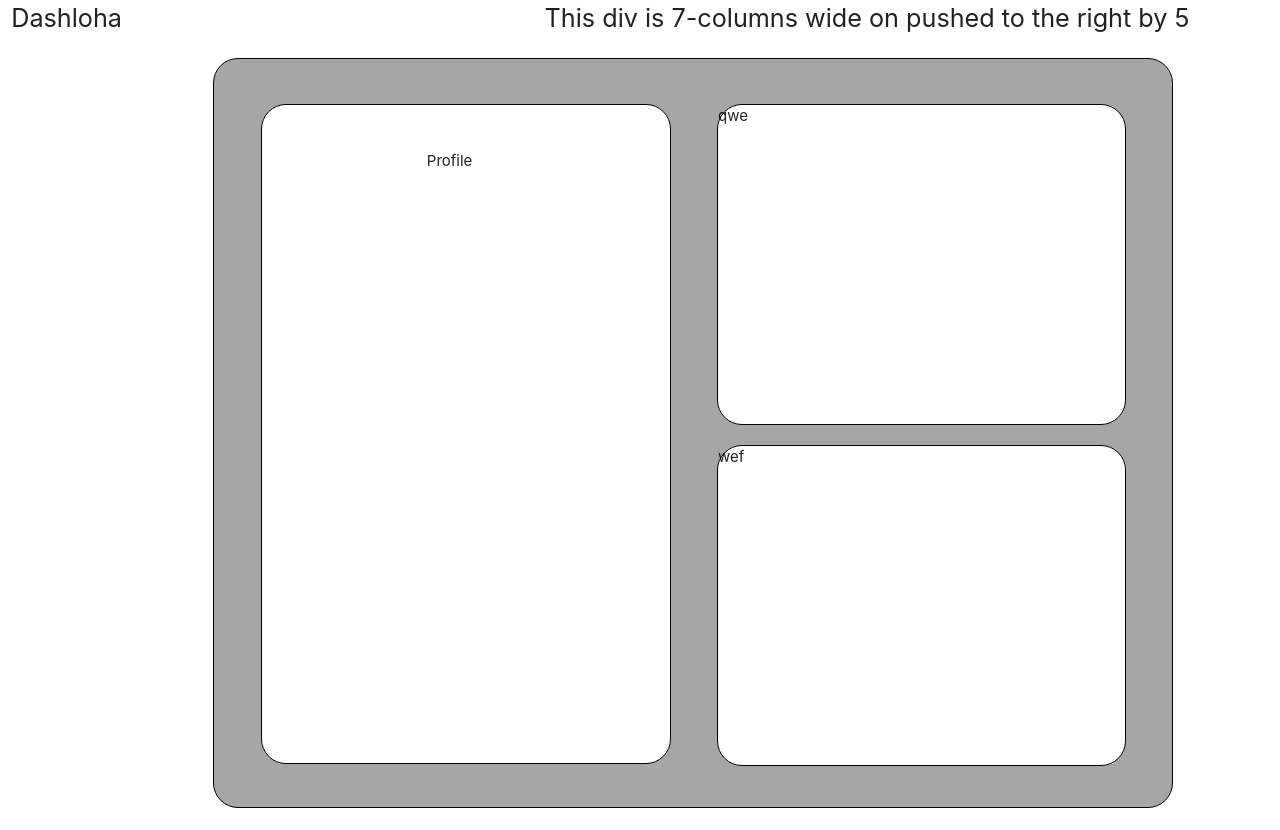
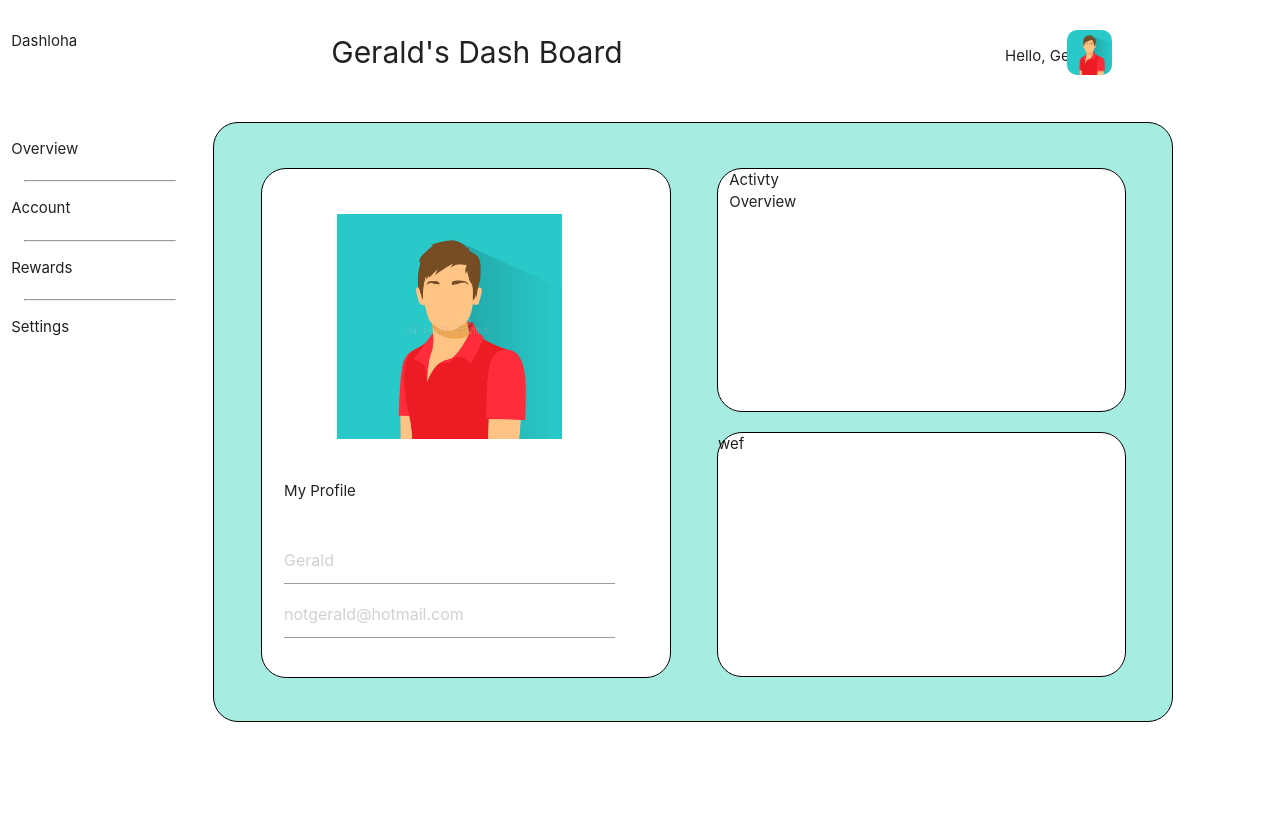
Before and after one commit to HACC2019/team-s, a Vue app in the folder hacc/: page /#/ in a window 1280 px wide. Before the commit the page ends 808 px from the top, so only its background shows below. Built offline with nearby package versions, Linux system fonts and the light colour scheme.

Commit message:
mvp for now

```diff
--- a/hacc/src/pages/Account.vue
+++ b/hacc/src/pages/Account.vue
@@ -1,30 +1,45 @@
 <template>
-    <div id="account-main">
-       <div class="row">
-            <div class="col s7 push-s5"><span class="flow-text">This div is 7-columns wide on pushed to the right by 5</span></div>
+    <div id="accountmain">
+        <div id="desktop">
+            <div class="row smallOffset">
+                <!--    <div class="col s7 push-s5"><span class="flow-text">This div is 7-columns wide on pushed to the right by 5</span></div>
                     <div class="col s5 pull-s7"><span class="flow-text">Dashloha</span></div>
+                -->
+                    <div class="col s3">Dashloha</div>
+                    <div class="col s6 bigText">Gerald's Dash Board</div>
+                    <div class="col push-s1"><img class="row s1 smallImage" :src="profilePicture"></div>
+                    <div class="col">
+                        <p class="row s1">Hello, Gerald</p>
+                    </div>
             </div>
 
 
             <div class="row">
 
-            <div class="col s9 push-s2 blocky">
+                    <div class="col s9 push-s2 blocky" id="mainBlock">
                         <div id="backBlock"></div>
                     <div class="row blockyRow offset">
                             <div class="col s1"></div>
 
                             <div class="col s12 profileBlock">
                                 <div class="col s11 center offset">
-                            <div class="row">Profile</div>
-                            <div class="row"></div>
-                            <div class="row"></div>
+                                    <div class="row">
+                                        <img class="image" :src="profilePicture">
+                                    </div>
+                                    <div class="row">
+                                        <p class="col">My Profile</p>
+                                    </div>
+                                    <input class="smallInput" type="text" placeholder="Gerald">
+                                    <input class="smallInput" type="text" placeholder="notgerald@hotmail.com">
                                 </div>
                             </div>
 
                             <div class="col s1"></div>
 
                             <div class="col s12">
-                        <div class="row profileBlockSmall">qwe</div>
+                                <div class="row profileBlockSmall">
+                                    <div class="col s4">Activty Overview</div>
+                                </div>
                                 <div class="row profileBlockSmall">wef</div>
                             </div>
 
@@ -32,18 +47,111 @@
                     </div>
                     </div>
 
-            <div id="hello"></div>
-
                     <!--This is the side bar-->
-            <div class="col s2 pull-s10 sideBar">
-                <div class="row">Overview</div>
-                <div class="row">Account</div>
-                <div class="row">Rewards</div>
-                <div class="row">Settings</div>
+                    <div class="col s1 pull-s9 sideBar">
+                        <div class="col s10"></div>
+                        <div class="col s10">
+                            <p class="row">Overview</p>
+                            <hr class="line">
+                            <p class="row">Account</p>
+                            <hr class="line">
+                            <p class="row">Rewards</p>
+                            <hr class="line">
+                            <p class="row">Settings</p>
                         </div>
                     </div>
             </div>
+        </div>
+
+        <div id="mobile">
+            <div id="mobileMain">
+
+                <div class="row">
+                    <p class="col 4 bigFont" @click="display">☰</p>
+                    <p class="col s7 bigFont">Gerlad's Dashboard</p>
+                    <img class="smallMobileImage" :src="profilePicture">
+                </div>
+
+                <div class="row">
+                    <img class="col  mobileImage oof" :src="profilePicture">
+                </div>
+
+
+                <div class="row mobileSmallBlock" v-bind:style="{position: 'absolute', marginTop: '18rem'}">
+                    <p class="col s12 push-s4" v-bind:style="{marginTop: '3rem'}">My Profile</p>
+                </div>
+                <div class="row mobileSmallBlock" v-bind:style="{position: 'absolute', marginTop: '28rem'}">
+                    <p class="col s12 push-s4" v-bind:style="{marginTop: '3rem'}">My Activity</p>
+                </div>
+                <div class="row mobileSmallBlock" v-bind:style="{position: 'absolute', marginTop: '38rem'}">
+                    <p class="col s12 push-s4" v-bind:style="{marginTop: '3rem'}">My Community</p>
+                </div>
+
+
+               <ul id="mobileSideNav" class="row" ref="mobileSideNav">
+                    <li class="bigFont">Overview</li>
+                    <li class="bigFont">Account</li>
+                    <li class="bigFont">Rewards</li>
+                    <li class="bigFont">Settings</li>
+                </ul>
+            </div>
+
+        </div>
+    </div>
+
 </template>
+
+
+
+<style scoped>
+.mobileSmallBlock {
+
+    height: 8rem;
+    background-color: white;
+    border-radius: 24px;
+    width: 20rem;
+    margin-left: 3rem;
+    overflow: hidden;
+}
+
+.oof {
+    position: absolute;
+}
+
+.biggerFont {
+    font-size: 36px;
+}
+.bigFont {
+    color: 	whitesmoke;
+    font-size: 22px;
+    margin-top: 2rem;
+}
+
+.mobileImage {
+    border-radius: 25px;
+    height: 15rem;
+    margin-left: 5rem;
+}
+
+.smallMobileImage {
+    height: 5rem;
+    margin-top: 1rem;
+    margin-left: 1rem;
+    border-radius: 50px;
+}
+
+#mobileSideNav {
+    background-color: rgba(34, 34, 34, 0.3);
+    border-radius: 15px;
+    display: none;
+    height: 50rem;
+    position: relative;
+    margin-left: 0px;
+    margin-top: -28px;
+    width: 50%;
+    z-index: 10;
+}
+</style>
 
 <script>
 export default {
@@ -51,23 +159,37 @@ export default {
 
     },
     data: function() {
-
+        return {
+            profilePicture: require('../assets/Account/profilepic.jpg')
+        }
     },
     methods: {
-
+        display: function() {
+            if (this.$refs.mobileSideNav.style.display == 'block') {
+                this.$refs.mobileSideNav.style.display = 'none';
+            } else {
+                this.$refs.mobileSideNav.style.display = 'block';
+            }
+        }
     }
 }
 </script>
 
 <style scoped>
 #account-main {
+    overflow: hidden;
+    display: block;
+}
+
+.bigText {
+    font-size: 30px;
 }
 
 .blocky {
-    background-color: rgba(34, 34, 34, 0.4);
+    background-color: rgba(166, 236, 224, 1);
     border: solid 1px black;
     border-radius: 25px;
-    height:  50rem;
+    height:  40rem;
     position: relative;
     z-index: -2;
 }
@@ -79,11 +201,25 @@ export default {
     justify-content: center;
 }
 
+.image {
+    height: 15rem;
+}
+
+.smallImage {
+    border-radius: 10px;
+    height: 3rem;
+}
+
+.line {
+    margin-left: 1px;
+    width: 10rem;
+}
+
 .profileBlock {
     background-color:white;
     border: solid 1px black;
     border-radius:  25px;
-    height: 44rem;
+    height: 34rem;
 }
 
 
@@ -95,8 +231,35 @@ export default {
     background-color: white;
     border: solid 1px black;
     border-radius:  25px;
-    height: 21.4rem;
+    height: 16.3rem;
+}
+
+.smallInput {
+    width: 10px;
+}
+
+.smallOffset {
+    margin-top: 2rem;
 }
 
 
+#mobile {
+    display: none;
+}
+
+#mobile {
+    background-color: rgba(166, 236, 224, 1);
+    height: 58rem;
+    overflow: hidden;
+}
+
+@media only screen and (max-width: 600px) {
+#desktop {
+    display: none;
+}
+
+#mobile {
+    display: block;
+}
+}
 </style>
```
Also changed, not shown: hacc/src/assets/Account/profilepic.jpg (added). Lines whose indentation alone changed are shown as unchanged.
